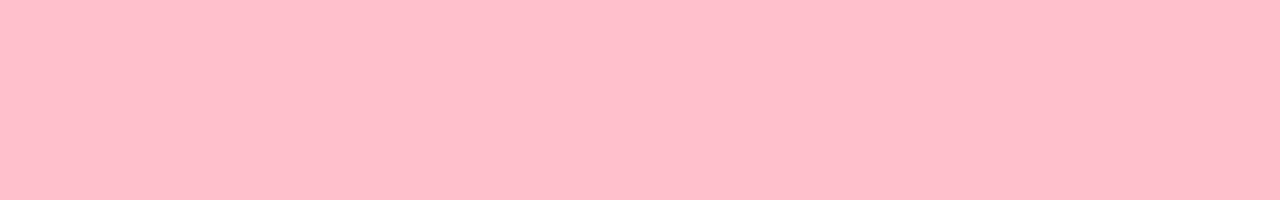
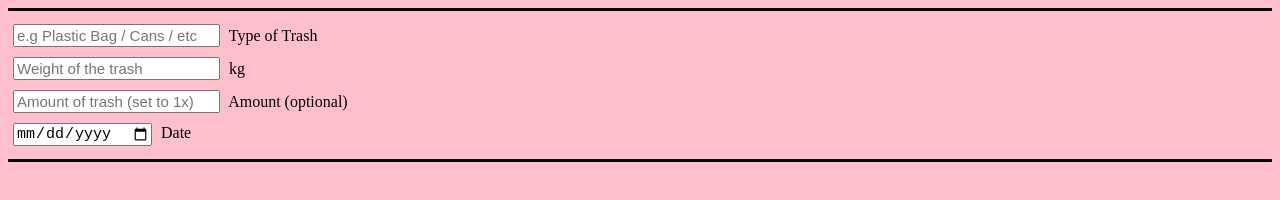
Before and after one commit to Kanataaa/WasteManagement, a plain HTML site: page manage.html in a window 1280 px wide. Drawn offline with Linux system fonts and the light colour scheme.

Commit message:
Added options to user side of the choices.

```diff
--- a/manage.css
+++ b/manage.css
@@ -1,3 +1,14 @@
 body {
     background-color: pink;
 }
+
+#infoRecorder input {
+    margin: 5px;
+    font-size: 15px;
+}
+
+hr {
+    height: 1.2px;
+    background: black;
+    border: solid 0.6px black;
+}
--- a/manage.html
+++ b/manage.html
@@ -9,6 +9,15 @@
     <title>Waste Management</title>
 </head>
 <body>
+    <hr>
 
+    <form id="infoRecorder">
+        <input id="type" placeholder="e.g Plastic Bag / Cans / etc"> <label>Type of Trash</label> <br>
+        <input type="number" id="weight" placeholder="Weight of the trash"> <label>kg</label> <br>
+        <input type="number" id="amount" placeholder="Amount of trash (set to 1x)"> <label>Amount (optional)</label> <br>
+        <input type="date" id="date"> <label>Date</label> <br>
+    </form>
+
+    <hr>
 </body>
 </html>
```
Also changed, not shown: manage.js (line endings or trailing spaces).
